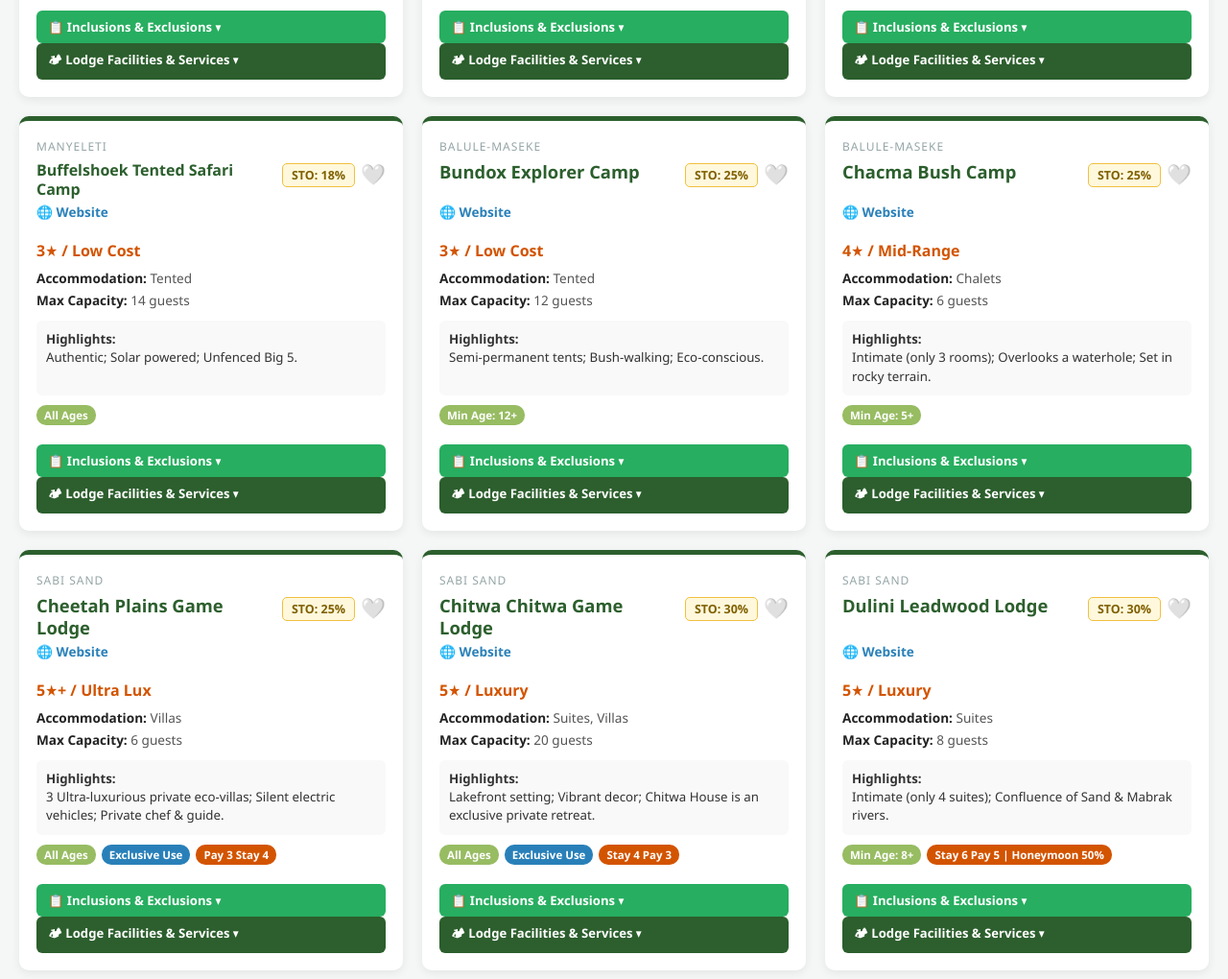
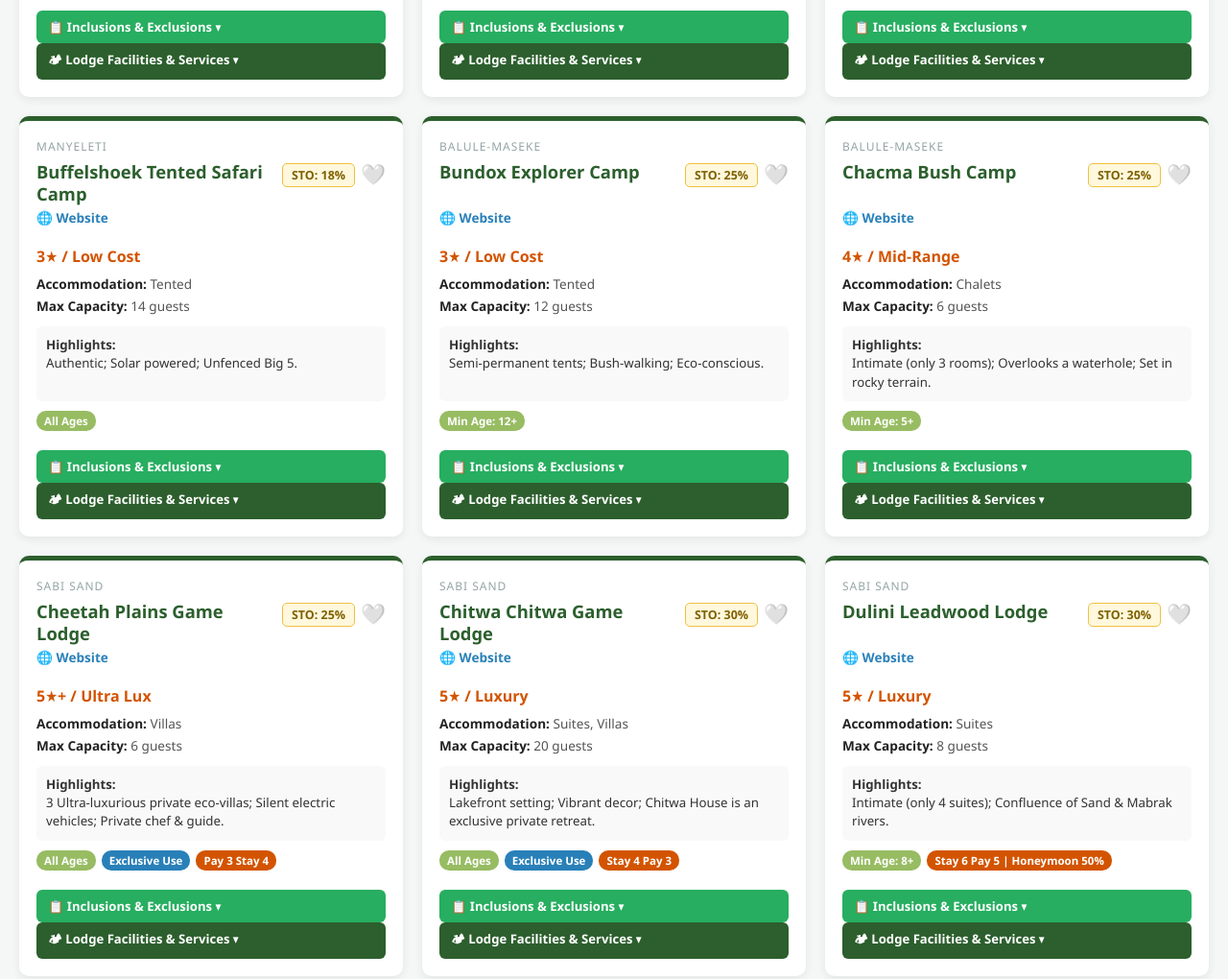
Before and after one commit to aggenbagh-afr/Ultimate-Lodge-Dashboard, a plain HTML site: page index.html in a window 1280 px wide. Shown: the part 2166-3186 px from the top of the page at 96% size. Drawn offline with Linux system fonts and the light colour scheme; no server answers.

Commit message:
Update index.html

```diff
--- a/index.html
+++ b/index.html
@@ -1646,7 +1646,7 @@
         return `<div class="${cardClass}">
             <div class="cr-reserve reserve-label">${lodge.reserve}</div>
             <div class="cr-name card-header">
-                <div class="card-name-wrap"><h3 id="h3-${sid}" style="font-size:${lodge.name.length > 28 ? (lodge.name.length > 38 ? '0.88rem' : '1rem') : '1.15rem'}">${lodge.name}</h3></div>
+                <div class="card-name-wrap"><h3 id="h3-${sid}">${lodge.name}</h3></div>
                 <div style="display:flex;align-items:center;gap:6px;flex-shrink:0;">
                     <span class="sto-badge">STO: ${(function(v){ if(typeof v==='number') return Math.round(v*100)+'%'; v=String(v); return (v.includes('%')||v.includes('BAR')||v.toUpperCase().includes('T.B.A')) ? v : v+'%'; })(lodge.sto)}</span>
                     <button class="fav-btn" title="Toggle Favourite" onclick="toggleFavorite('${lodge.name.replace(/'/g,"\\'")}')">${isFav ? '❤️' : '🤍'}</button>
@@ -1971,6 +1971,23 @@
 
 
 // ═══════════════════════════════════════════════════
+// AUTO-RESIZE LODGE NAME HEADERS TO MAX 2 LINES
+// ═══════════════════════════════════════════════════
+function resizeAllHeaders() {
+  document.querySelectorAll('.card h3').forEach(h3 => {
+    let size = 1.15;
+    h3.style.fontSize = size + 'rem';
+    const computed = getComputedStyle(h3);
+    const lineHeight = parseFloat(computed.lineHeight);
+    const maxH = lineHeight * 2 + 4;
+    while (h3.scrollHeight > maxH && size > 0.75) {
+      size -= 0.03;
+      h3.style.fontSize = size + 'rem';
+    }
+  });
+}
+
+// ═══════════════════════════════════════════════════
 // ROW EQUALISER — aligns card sections across each grid row
 // ═══════════════════════════════════════════════════
 function equaliseCardRows() {
@@ -1981,6 +1998,9 @@
 
     const rowClasses = ['cr-reserve','cr-name','cr-links','cr-price',
         'cr-accom','cr-cap','cr-highlights','cr-badges','cr-incl','cr-fac'];
+
+    // ← Resize headers FIRST so .cr-name is already optimal
+    resizeAllHeaders();
 
     // Step 1: Reset ALL minHeights so we measure natural sizes
     rowClasses.forEach(cls => {
```
